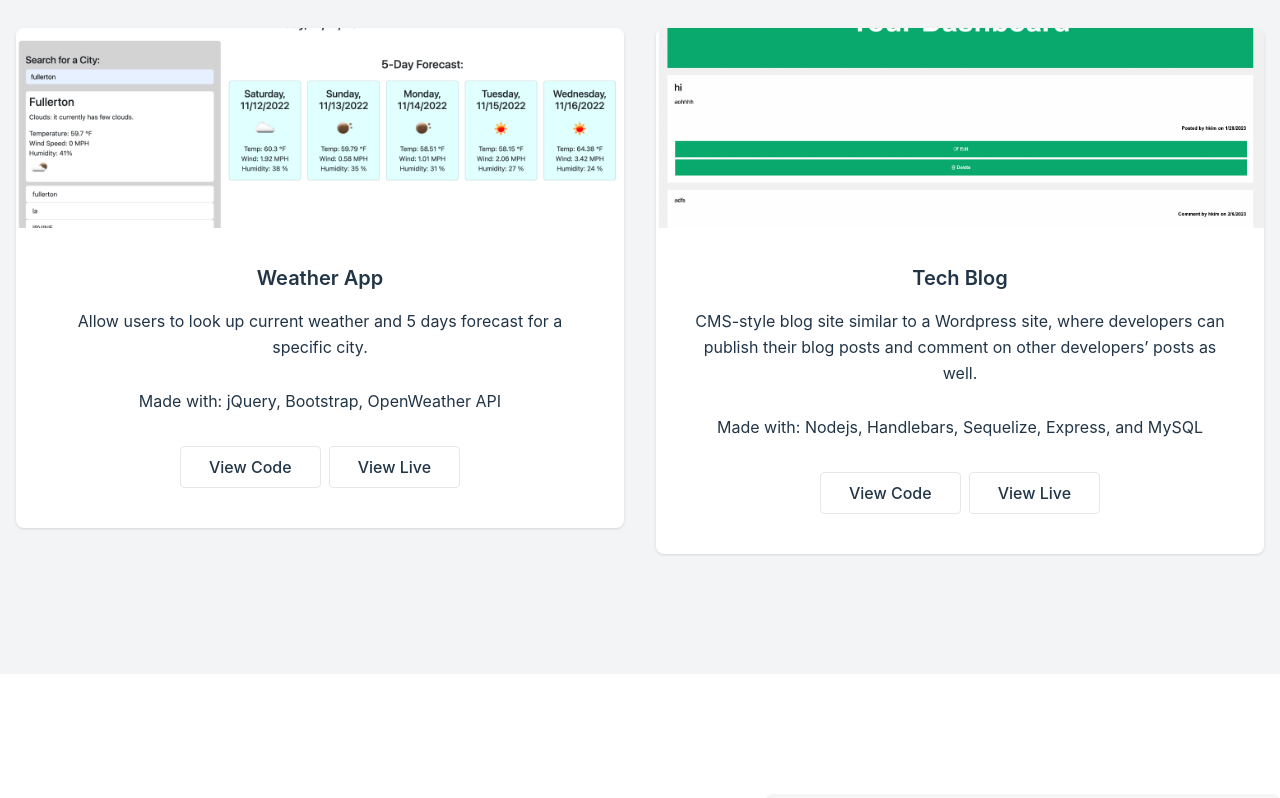
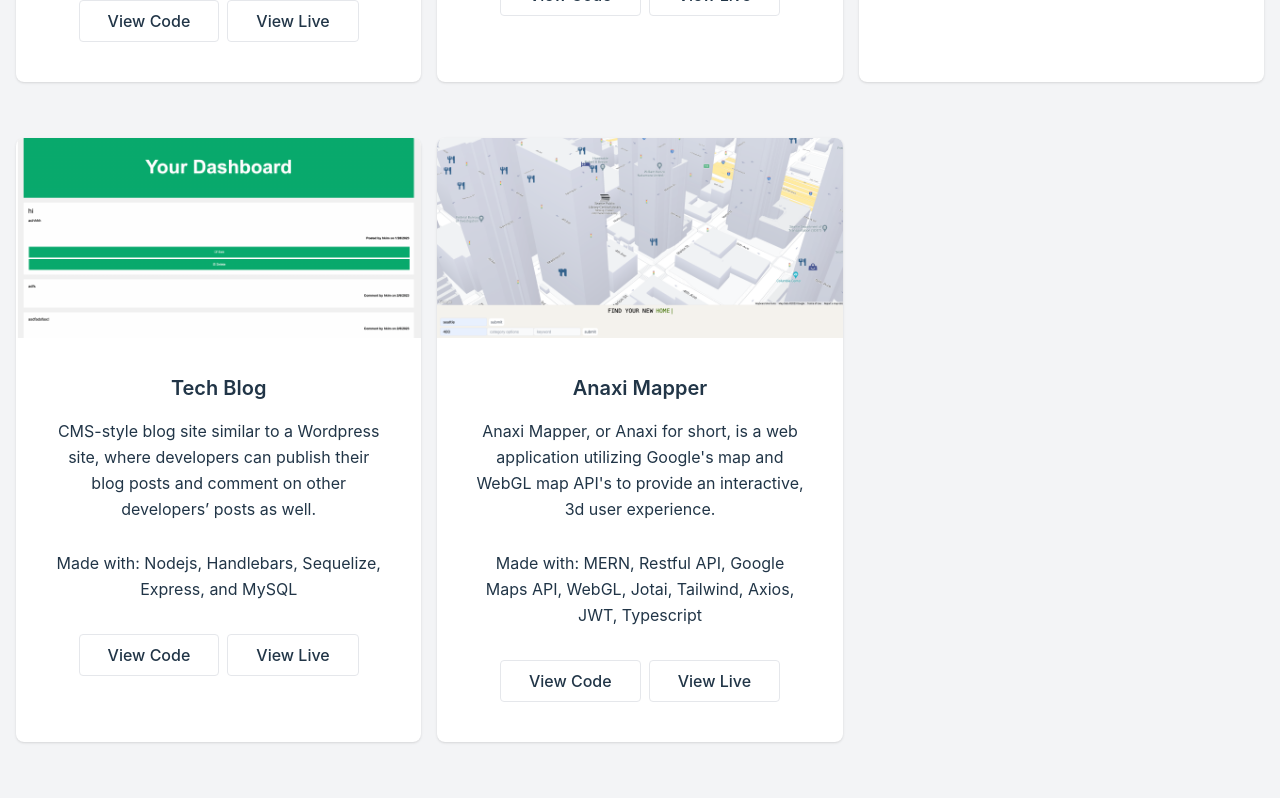
Before and after one commit to hannahsykim/React-portfolio, a React (Vite) app: page / in a window 1280 px wide. Shown: the part 1660-2458 px from the top of the page. Built offline with nearby package versions, Linux system fonts and the light colour scheme.

Commit message:
added final project 3

```diff
--- a/src/components/Portfolio.jsx
+++ b/src/components/Portfolio.jsx
@@ -3,6 +3,7 @@ import techBlogIMG from '../assets/image.png';
 import weatherIMG from '../assets/Weather-Dashboard.png';
 import schedulerIMG from '../assets/Workday-Scheduler.png';
 import movieIMG from '../assets/Movie-Review-Site.png';
+import anaxiIMG from '../assets/Anaxi.png';
 
 function Portfolio() {
     return (
@@ -13,9 +14,7 @@ function Portfolio() {
                 Portfolio
             </h1>
         </div>
-            <div className="-mx-4 flex flex-wrap container mx-auto">
-
-            <div className="w-50 px-4 md:w-1/2 xl:w-1/2">
+            <div className="mx-4 grid grid-cols-3 gap-4 mx-auto p-4">
                 <div className="mb-10 overflow-hidden shadow rounded-lg bg-white">
                 <img
                     src={ movieIMG }
@@ -53,9 +52,9 @@ function Portfolio() {
                     View Live
                     </a>
                 </div>
-                </div>
+
             </div>
-            <div className="w-full px-4 md:w-1/2 xl:w-1/2">
+
                 <div className="mb-10 overflow-hidden shadow rounded-lg bg-white">
                 <img
                     src={schedulerIMG}
@@ -92,9 +91,9 @@ function Portfolio() {
                     View Live
                     </a>
                 </div>
-                </div>
+
             </div>
-            <div className="w-full px-4 md:w-1/2 xl:w-1/2">
+
                 <div className="mb-10 overflow-hidden shadow rounded-lg bg-white">
                 <img
                     src={weatherIMG}
@@ -130,9 +129,9 @@ function Portfolio() {
                     View Live
                     </a>
                 </div>
-                </div>
+
             </div>
-            <div className="w-full px-4 md:w-1/2 xl:w-1/2">
+
                 <div className="mb-10 overflow-hidden shadow rounded-lg bg-white">
                 <img
                     src={techBlogIMG}
@@ -169,7 +168,45 @@ function Portfolio() {
                     View Live
                     </a>
                 </div>
+
+            </div>
+
+                <div className="mb-10 overflow-hidden shadow rounded-lg bg-white">
+                <img
+                    src={anaxiIMG}
+                    alt="image"
+                    className="w-full h-[200px] object-cover"
+                />
+                <div className="p-8 text-center sm:p-9 md:p-7 xl:p-9 object-cover">
+                    <h3>
+                    <a
+                        href="/"
+                        className="text-dark hover:text-primary mb-4 block text-xl font-semibold sm:text-[22px] md:text-xl lg:text-[22px] xl:text-xl 2xl:text-[22px]"
+                    >
+                        Anaxi Mapper
+                    </a>
+                    </h3>
+                    <p className="text-body-color mb-7 text-base leading-relaxed">
+                    Anaxi Mapper, or Anaxi for short, is a web application utilizing Google's map and WebGL map API's to provide an interactive, 3d user experience.
+
+                    </p>
+                    <p className="text-body-color mb-7 text-base leading-relaxed">
+                    Made with: MERN, Restful API, Google Maps API, WebGL, Jotai, Tailwind, Axios, JWT, Typescript
+                    </p>
+                    <a
+                    href="https://github.com/hannahsykim/Anaxi-Mapper"
+                    className="text-body-color hover:border-primary hover:bg-primary inline-block rounded border border-[#E5E7EB] py-2 px-7 m-1 text-base font-medium transition hover:text-slate-400"
+                    >
+                    View Code
+                    </a>
+                    <a
+                    href="https://www.anaxi.app/"
+                    className="text-body-color hover:border-primary hover:bg-primary inline-block rounded border border-[#E5E7EB] py-2 px-7 m-1 text-base font-medium transition hover:text-slate-400"
+                    >
+                    View Live
+                    </a>
                 </div>
+
             </div>
             </div>
 
```
Also changed, not shown: src/assets/Anaxi.png (added).
